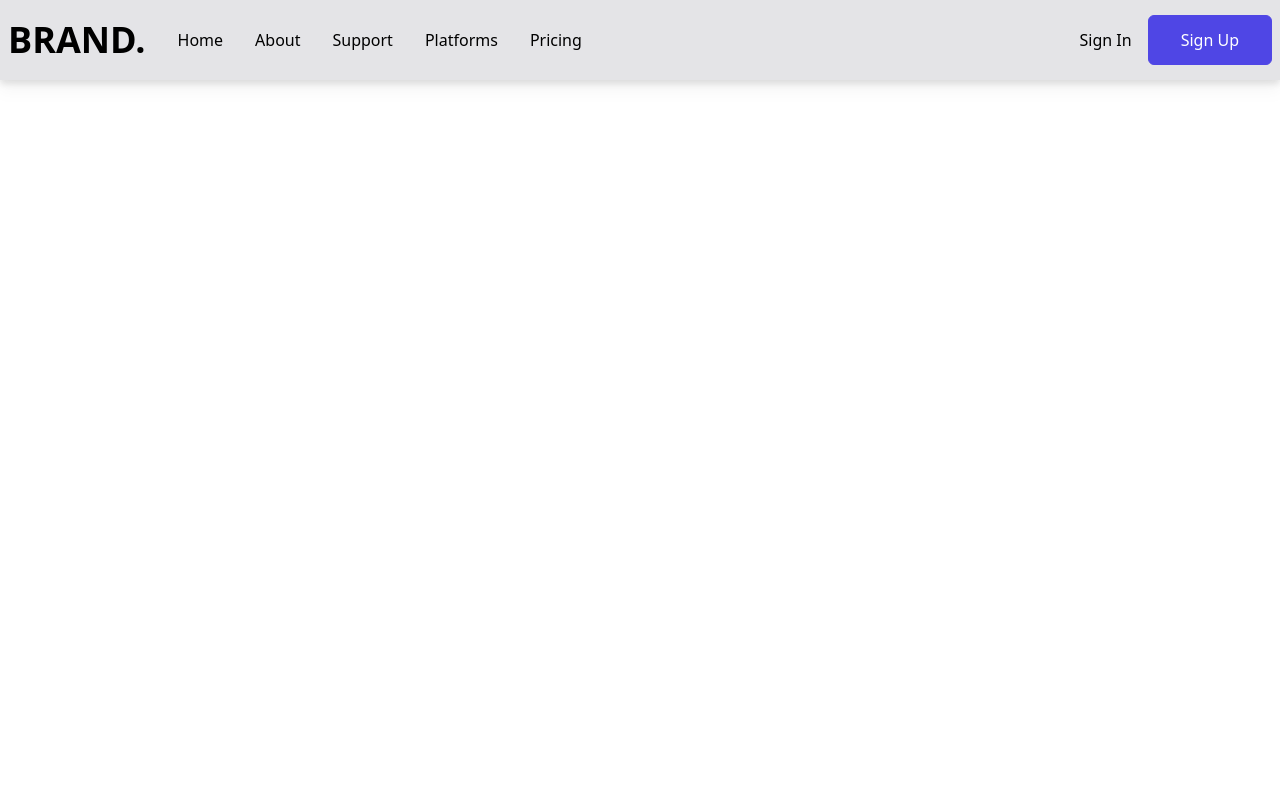
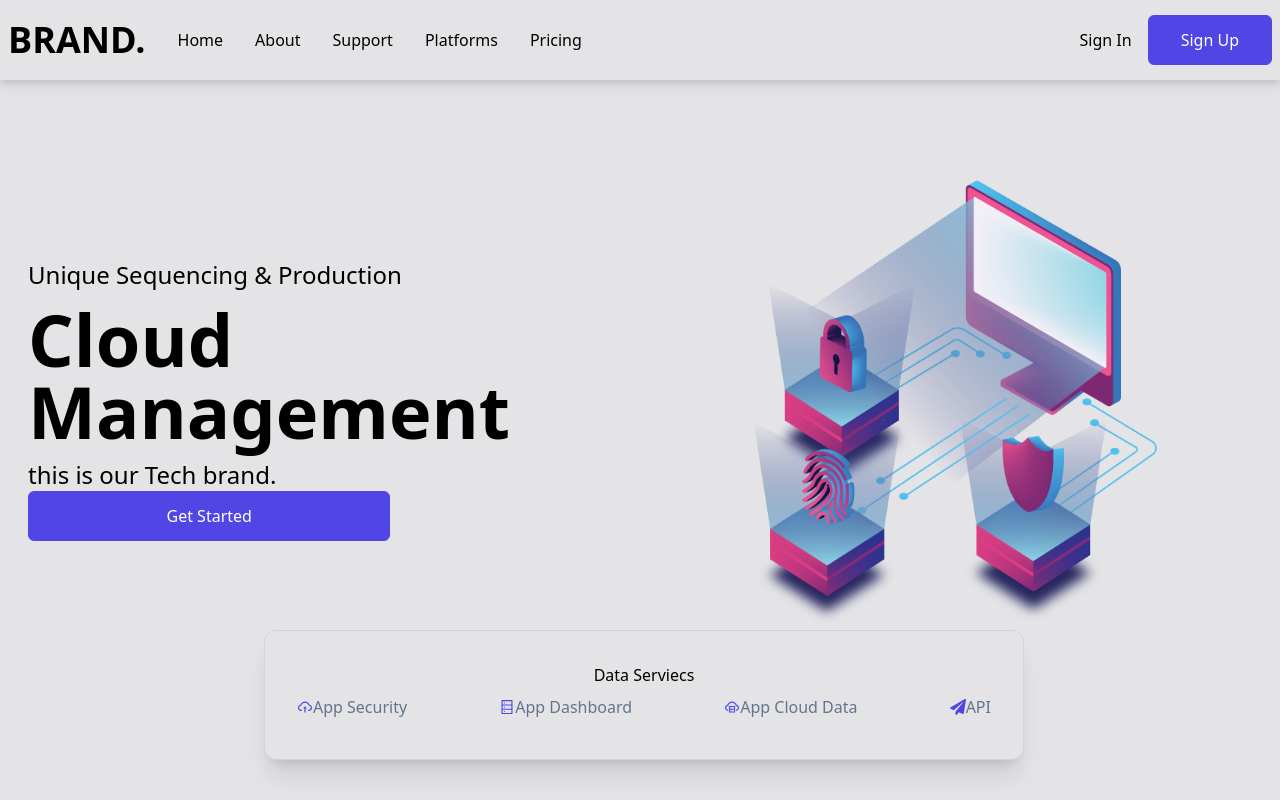
Before and after one commit to prashant5025/disney_clone, a React (Create React App) app: page / in a window 1280 px wide. Built offline with nearby package versions, Linux system fonts and the light colour scheme; the HTML template or start-up script is replaced by a standard one.

Commit message:
Master Hero section done

```diff
--- a/src/App.js
+++ b/src/App.js
@@ -1,9 +1,11 @@
+import Hero from "./components/Hero";
 import Navbar from "./components/Navbar";
 
 function App() {
   return (
     <div className="App">
       <Navbar />
+      <Hero/>
     </div>
   );
 }
--- /dev/null
+++ b/src/components/Hero.jsx
@@ -0,0 +1,45 @@
+import React from 'react'
+import {
+    AiOutlineCloudUpload,
+    AiOutlineDatabase,
+    AiOutlineCloudServer
+} from 'react-icons/ai'
+import {
+    FaPaperPlane
+} from 'react-icons/fa'
+
+import Image1 from '../assets/img/cyber-bg.png';
+import Image2 from '../assets/img/support.jpg'
+
+
+
+const Hero = () => {
+  return (
+    <div className='w-full h-screen bg-zinc-200 flex flex-col justify-between'>
+      <div className='grid md:grid-cols-2 max-w-[1240px] m-auto'>
+        <div className='flex flex-col justify-center md:items-start w-full px-2 py-8'>
+          <p className='text-2xl'>Unique Sequencing & Production</p>
+          <h1 className='py-3 text-5xl md:text-7xl font-bold'>Cloud Management</h1>
+          <p className='text-2xl'>this is our Tech brand.</p>
+          <button className='py-3 px-6 sm:w-[60%]'>Get Started</button>
+        </div>
+        <div>
+          <img className='w-full' src={Image1} alt="img" />
+        </div>
+        <div className='absolute flex flex-col py-8 md:min-w-[760px] bottom-[5%] mx-1 md:left-1/2 transform md:-translate-x-1/2 bg-zinc-200 border-slate-300 border rounded-xl text-center shadow-xl'>
+          <p>Data Serviecs</p>
+          <div className='flex justify-between flex-wrap px-4'>
+            <p className='flex px-4 py-2 text-slate-500'><AiOutlineCloudUpload className='h-6 text-indigo-600'/> App Security</p>
+            <p className='flex px-4 py-2 text-slate-500'><AiOutlineDatabase className='h-6 text-indigo-600'/> App Dashboard</p>
+            <p className='flex px-4 py-2 text-slate-500'><AiOutlineCloudServer className='h-6 text-indigo-600'/> App Cloud Data</p>
+            <p className='flex px-4 py-2 text-slate-500'><FaPaperPlane className='h-6 text-indigo-600'/> API</p>
+          </div>
+        </div>
+
+      </div>
+
+    </div>
+  )
+}
+
+export default Hero
```
Also changed, not shown: src/assets/img/cyber-bg.png (added), src/assets/img/support.jpg (added).
